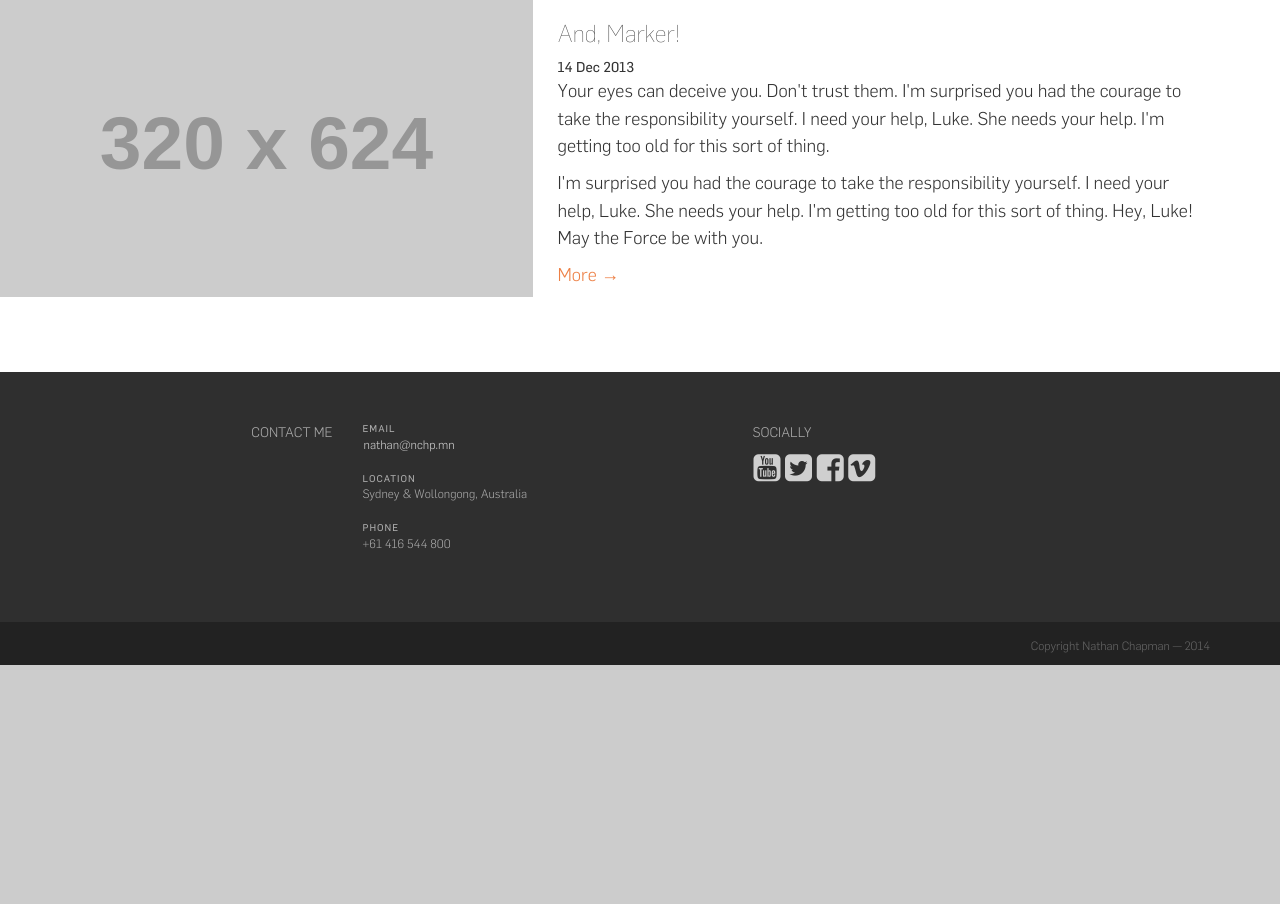
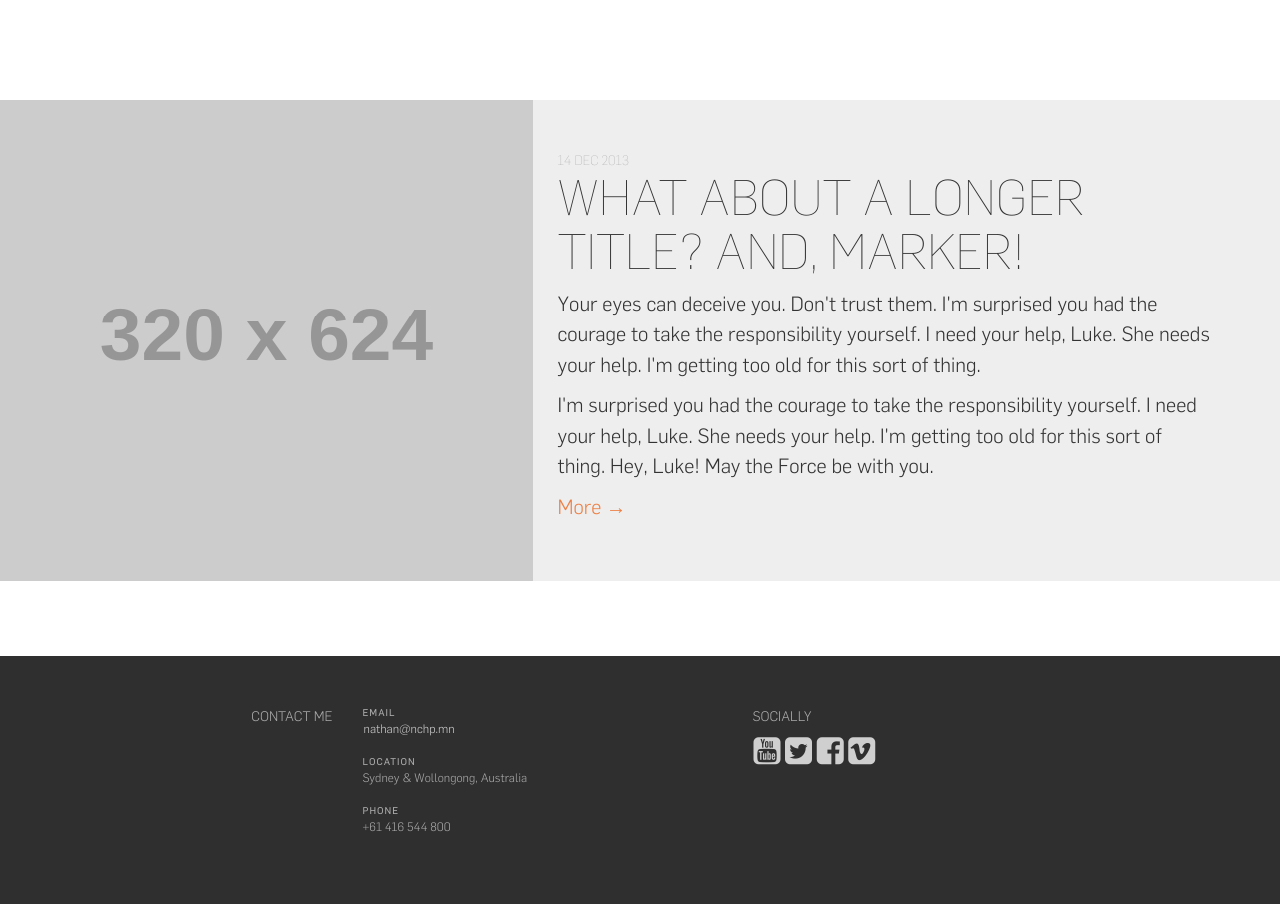
Before and after one commit to nchpmn/nchpmn, a PHP site: page /blog.html in a window 1280 px wide. Shown: the part 200-1104 px from the top of the page. Before the commit the page ends 865 px from the top, so only its background shows below. Run offline with PHP 8.4, Linux system fonts and the light colour scheme; grey boxes labelled with a size stand in for pictures from a placeholder-image service; some libraries are stand-ins or nearby versions.

Commit message:
blog.html - Rough Typography

```diff
--- a/blog.html
+++ b/blog.html
@@ -52,9 +52,10 @@
             <div class="col-xs-4 col-sm-5 image-container"></div>
             <div class="container">
                 <div class="row">
-                    <div class="col-xs-8 col-sm-7 col-xs-offset-4 col-sm-offset-5">
-                        <h3>And, Marker!</h3>
-                        <span>14 Dec 2013</span>
+                    <div class="col-xs-8 col-xs-offset-4 col-sm-7 col-sm-offset-5 post-excerpt">
+                        <span class="meta">14 Dec 2013</span>
+                        <h1>What about a longer title? And, Marker!</h1>
+
                         <p>Your eyes can deceive you. Don't trust them. I'm surprised you had the courage to take the responsibility yourself. I need your help, Luke. She needs your help. I'm getting too old for this sort of thing.</p>
                         <p>I'm surprised you had the courage to take the responsibility yourself. I need your help, Luke. She needs your help. I'm getting too old for this sort of thing. Hey, Luke! May the Force be with you.</p>
                         <p><a href="#">More &rarr;</a></p>
--- a/css/style.css
+++ b/css/style.css
@@ -119,7 +119,11 @@ section#contact dl { margin-top:3em; }
 
 /* ---- BLOG // ARCHIVE ---- */
 .blog-archive header.jumbotron.cover { height:200px; }
-.blog-archive article.first-post { display:table; height:auto; width:100%; position:relative; }
+.blog-archive article .post-excerpt { padding:50px 15px; }
+.blog-archive article.first-post { display:table; height:auto; width:100%; position:relative; margin-top:100px; background:#eee; }
+.blog-archive article.first-post h1 { font-family:"Flama Thin"; font-size:3.5em; text-transform:uppercase; margin-top:0; }
+.blog-archive article.first-post span.meta { font-family:"Flama Thin"; font-size:0.95em; text-transform:uppercase; vertical-align:bottom; color:#999; margin-bottom:0; }
+.blog-archive article.first-post p { font-family:"Flama Light"; font-size:1.45em; }
 article .image-container { background:url(http://placehold.it/320x624/666/999); background-size:cover; background-position:center center; height:100%; overflow:hidden; padding:0; position:absolute; top:0; }
 
 /* ---- FOOTER ---- */
```
